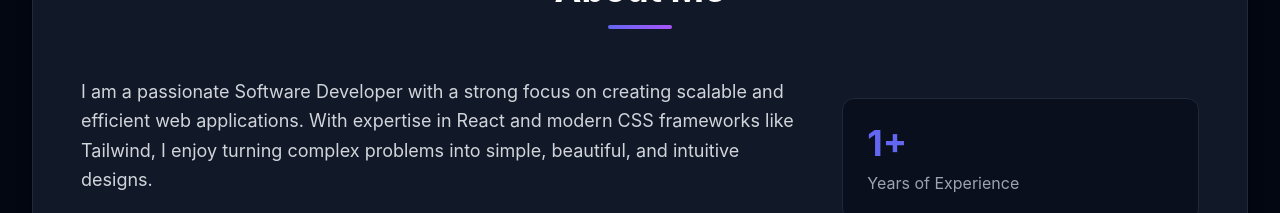
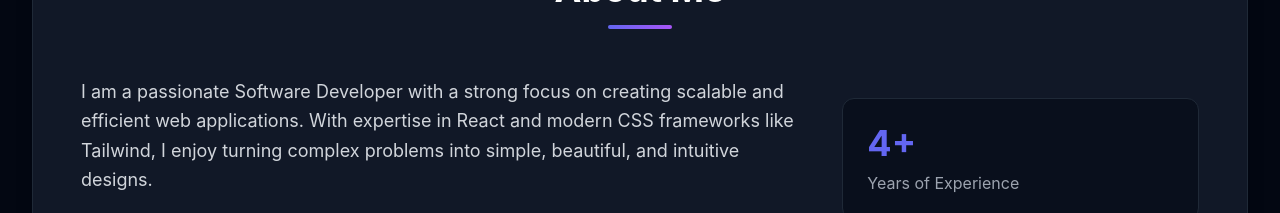
Before and after one commit to GOVINDSAJEEVKUMAR/Profile, a React (Vite) app: page / in a window 1280 px wide. Shown: the part 960-1173 px from the top of the page. Built offline with nearby package versions, Linux system fonts and the light colour scheme.

Commit message:
Image updated

```diff
--- a/src/components/About.tsx
+++ b/src/components/About.tsx
@@ -51,7 +51,7 @@
                         {/* Optional decorative element or stats */}
                         <div className="w-full md:w-1/3 flex flex-col gap-6">
                             <div className="bg-dark/50 p-6 rounded-xl border border-gray-800 hover:border-primary/50 transition-colors">
-                                <h3 className="text-4xl font-bold text-primary mb-2">1+</h3>
+                                <h3 className="text-4xl font-bold text-primary mb-2">4+</h3>
                                 <p className="text-gray-400">Years of Experience</p>
                             </div>
                             <div className="bg-dark/50 p-6 rounded-xl border border-gray-800 hover:border-secondary/50 transition-colors">
--- a/src/components/Projects.tsx
+++ b/src/components/Projects.tsx
@@ -23,7 +23,8 @@
             description: 'Mobile application for on-demand laundry services including geolocation-based pickup scheduling, order tracking, and service provider listings.',
             tech: ['React Native', 'Nativewind ', 'Expo', 'Google Mpas', 'Firebase'],
             color: 'from-orange-500 to-red-500'
-        }
+        },
+
     ];
 
     return (
```
Also changed, not shown: public/img.jpg.
